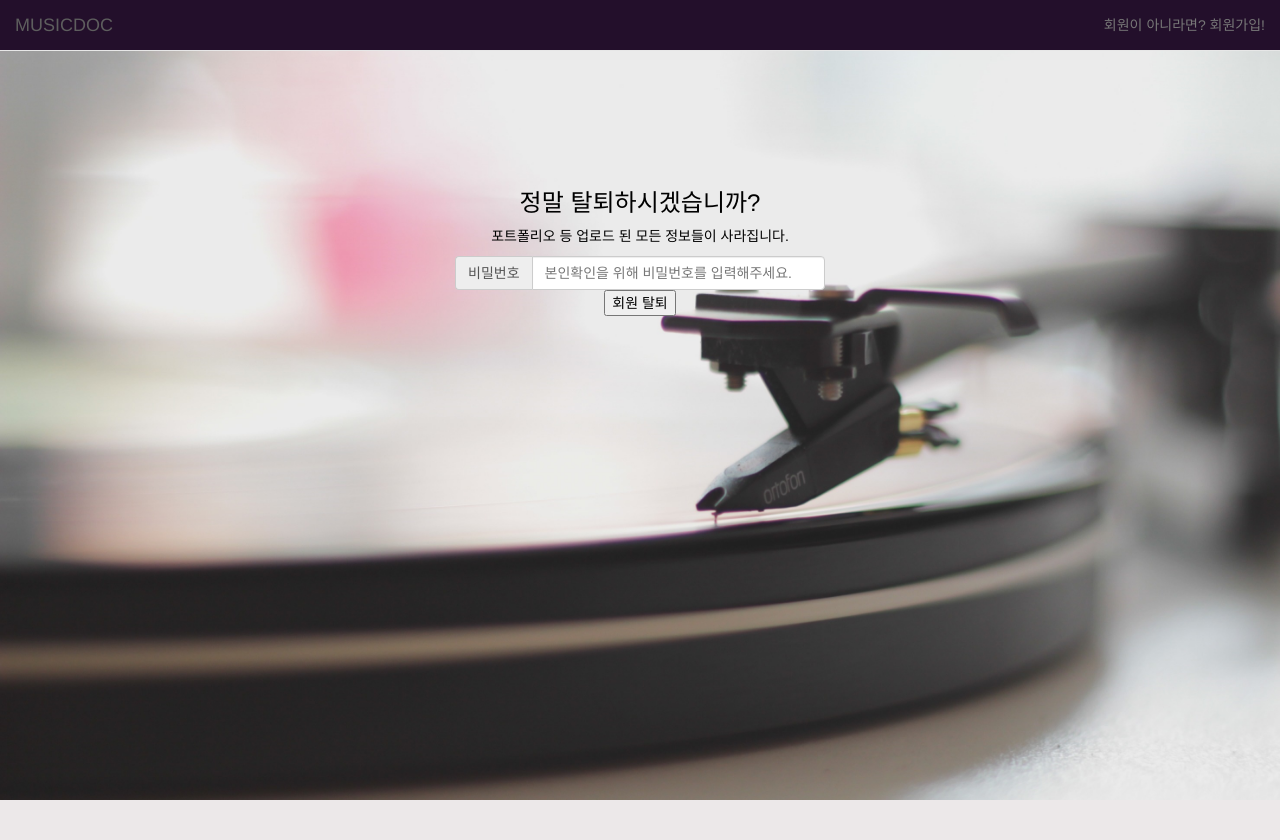
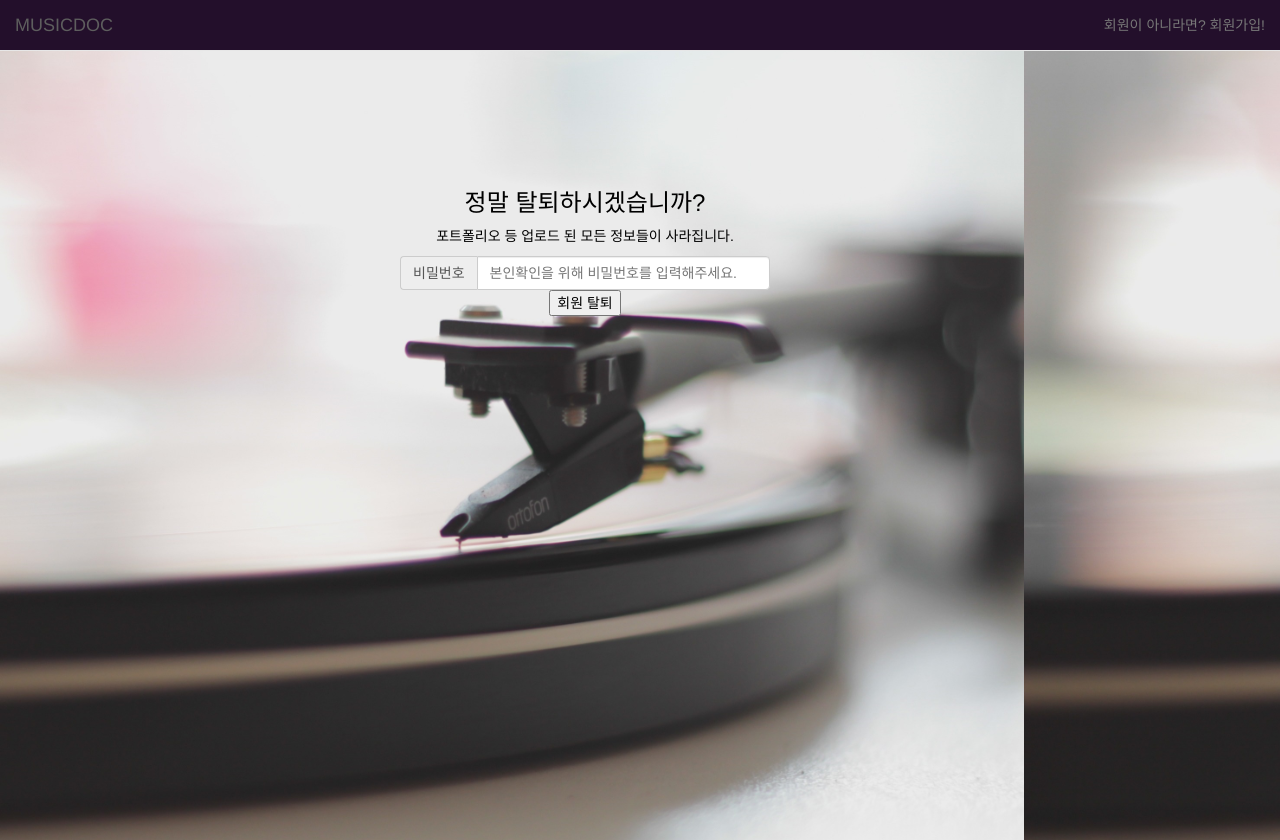
Before and after one commit to nightbreeze6846/likelionexercise, a Flask app: page /memberout in a window 1280 px wide. Before the commit the page ends 800 px from the top, so only its background shows below. Run offline with Flask 3, Linux system fonts and the light colour scheme; parts of the project's set-up code (start-up, migrations or seed data) failed here and were passed over; some libraries are stand-ins or nearby versions.

Commit message:
CSS background수정

```diff
--- a/apps/static/css/main.css
+++ b/apps/static/css/main.css
@@ -2,8 +2,10 @@ html{
 	background-image:url(../images/1d23.jpg);
 	background-position: center;
     background-size: cover;
-    width: 100%;
-    height: 100%;
+    background-repeat: no-repeat;
+	background-attachment: fixed;
+    width: 768px;
+    height: 105%;
 
 }
 
--- a/apps/static/css/style.css
+++ b/apps/static/css/style.css
@@ -7,6 +7,11 @@
 .portfolio-item2{
 
     margin-bottom: 200px;
+}
+
+.portfolio-item{
+
+    padding-bottom:10px;
 }
 
 
```
Also changed, not shown: apps/templates/mypage.html (+7 -0 lines).
